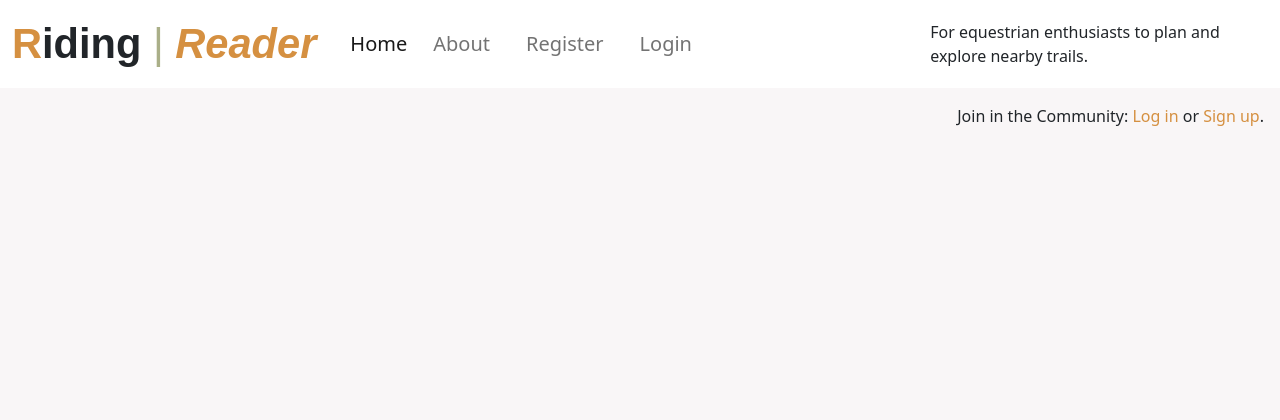
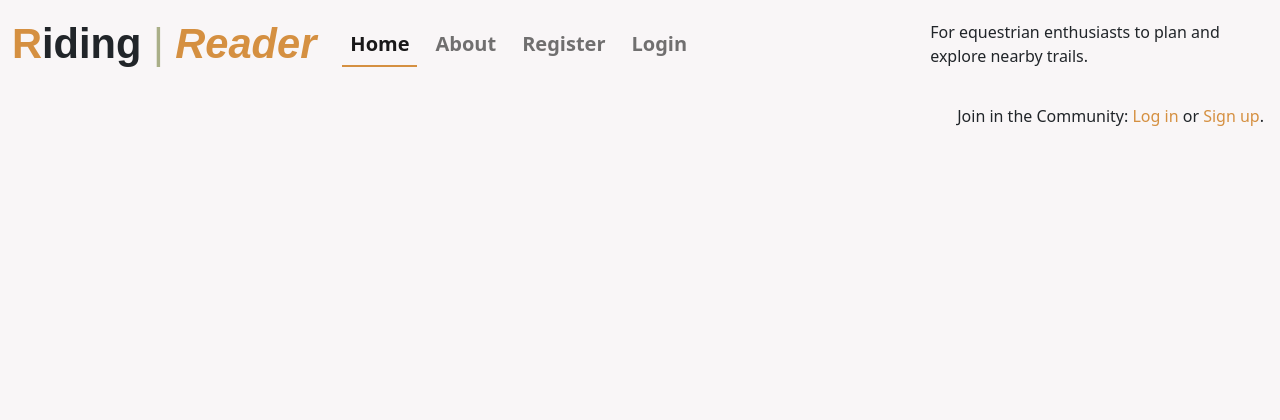
Before and after one commit to rach4el/codeblog, a Django app: page / in a window 1280 px wide. Shown: the top 420 px of the page. Run offline with Django 4.2, Linux system fonts and the light colour scheme; data that the repository does not hold is empty; some libraries are stand-ins or nearby versions.

Commit message:
Added navbar formatting

```diff
--- a/static/css/style.css
+++ b/static/css/style.css
@@ -36,6 +36,7 @@ body {
 
 .nav-font {
     font-size: 20px;
+    font-weight: 600;
     position: relative;
     margin-left: 10px;
 }
@@ -48,11 +49,25 @@ body {
 
 .nav-font:active,
 .nav-font:hover {
-    scale: 120%;
-    text-decoration: underline;
-    text-decoration-color: #D59041;
+    scale: 130%;
+    text-shadow: 3px;
     display: inline-block;
 
+}
+
+.nav-font.active {
+    position: relative;
+    font-weight: 750;
+}
+
+.nav-font.active:after {
+    content: "";
+    position: absolute;
+    bottom: 0px;
+    left: 0;
+    width: 100%;
+    height: 2px;
+    background-color: #D59041;
 }
 
 
--- a/templates/base.html
+++ b/templates/base.html
@@ -33,41 +33,33 @@
 <body class="d-flex flex-column h-100 main-bg">
 
     <!-- Navigation -->
-    <nav class="navbar navbar-expand-lg navbar-light bg-white">
+    <nav class="navbar navbar-expand-lg navbar-light custom-navbar">
         <div class="container-fluid">
-            <a class="navbar-brand" href="{% url 'home' %}"><span class="logo"><span class="orange-font">R</span>iding<span
-                        class="green-font thin"> | </span><span class="orange-font"><span class="italic">Reader</a></a>
-            <button class="navbar-toggler" type="button" data-bs-toggle="collapse" data-bs-target="#navbarText"
-                aria-controls="navbarText" aria-expanded="false" aria-label="Toggle navigation">
+            <a class="navbar-brand" href="{% url 'home' %}"><span class="logo"><span class="orange-font">R</span>iding<span class="green-font thin"> | </span><span class="orange-font"><span class="italic">Reader</span></a>
+            <button class="navbar-toggler" type="button" data-bs-toggle="collapse" data-bs-target="#navbarText" aria-controls="navbarText" aria-expanded="false" aria-label="Toggle navigation">
                 <span class="navbar-toggler-icon"></span>
             </button>
             <div class="collapse navbar-collapse" id="navbarText">
                 <ul class="navbar-nav">
                     <li class="nav-item">
-                        <a class="nav-font nav-link {% if request.path == home_url %}active{% endif %}" aria-current="page"
-                            href="{% url 'home' %}">Home</a>
+                        <a class="nav-font nav-link {% if request.path == home_url %}active{% endif %}" aria-current="page" href="{% url 'home' %}">Home</a>
                     </li>
                     <li class="nav-item">
-                        <a class="nav-font nav-link {% if request.path == about_url %}active{% endif %}" aria-current="page"
-                            href="{% url 'about' %}">About</a>
+                        <a class="nav-font nav-link {% if request.path == about_url %}active{% endif %}" aria-current="page" href="{% url 'about' %}">About</a>
                     </li>
                     {% if user.is_authenticated %}
                     <li class="nav-item">
-                        <a class="nav-font nav-link {% if request.path == logout_url %}active{% endif %}" aria-current="page"
-                        href="{% url 'account_logout' %}">Logout</a>
+                        <a class="nav-font nav-link {% if request.path == logout_url %}active{% endif %}" aria-current="page" href="{% url 'account_logout' %}">Logout</a>
                     </li>
                     {% else %}
-                    <li class="nav-font nav-item">
-                        <a class="nav-font nav-link {% if request.path == signup_url %}active{% endif %}" aria-current="page"
-                            href="{% url 'account_signup' %}">Register</a>
+                    <li class="nav-item">
+                        <a class="nav-font nav-link {% if request.path == signup_url %}active{% endif %}" aria-current="page" href="{% url 'account_signup' %}">Register</a>
                     </li>
-                    <li class="nav-font nav-item">
-                        <a class="nav-font nav-link {% if request.path == login_url %}active{% endif %}" aria-current="page"
-                        href="{% url 'account_login' %}">Login</a>
+                    <li class="nav-item">
+                        <a class="nav-font nav-link {% if request.path == login_url %}active{% endif %}" aria-current="page" href="{% url 'account_login' %}">Login</a>
                     </li>
                     {% endif %}
                 </ul>
-
             </div>
         </div>
       <span class="nav-desc">
```
